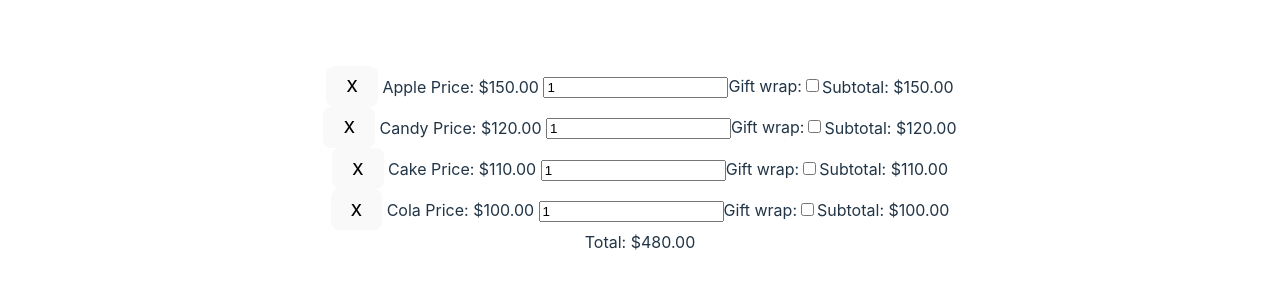
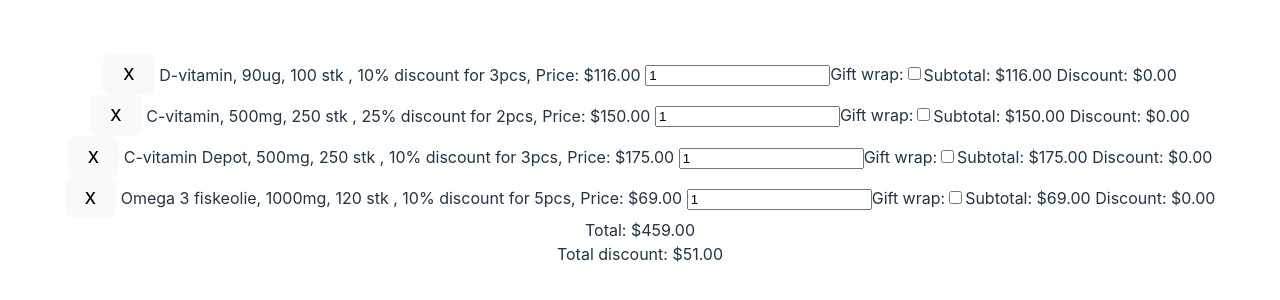
Before and after one commit to MagnusStarkadOttosen/02363FrontEndProject, a React (Vite) app: page / in a window 1280 px wide. Shown: the part 240-540 px from the top of the page. Built offline with nearby package versions, Linux system fonts and the light colour scheme.

Commit message:
discount done

```diff
--- a/src/components/ItemComponent.tsx
+++ b/src/components/ItemComponent.tsx
@@ -13,14 +13,23 @@ const ItemComponent: React.FC<ItemProps> = ({ item, onRemove, onQuantityChange }
     const [quantity, setQuantity] = useState(1);
     const [gift, setGift] = useState(0);
     //Calculates the subtotal based on quantity.
-    const subTotal = item.price * quantity;
-
+    let subTotal = item.price * quantity;
+    let totalDiscount = 0;
+    //total amount per item to buy
+    item.amount = quantity;
     //Hook to call onQuantityChange when quantity changes.
     //This informes ItemList of the changes
     useEffect(() => {
         onQuantityChange(item.id, subTotal);
     }, [quantity]); //"quantity" in [] means this effect runs then "quantity" changes.
 
+    //calculate discount per item
+    if(item.amount >= item.rebateQuantity){
+        totalDiscount = subTotal;
+        const discountInDecimal = item.rebatePercent / 100;
+        subTotal = subTotal * (1 - discountInDecimal);
+        totalDiscount = totalDiscount - subTotal;
+    }
     //What is shown for each item.
     return(
         <div className="item">
@@ -28,6 +37,10 @@ const ItemComponent: React.FC<ItemProps> = ({ item, onRemove, onQuantityChange }
             <span>
                 {item.name} {/*The name of the item*/}
             </span>
+            <span>
+                {", " + item.rebatePercent + "% discount for " + item.rebateQuantity + "pcs, "} {/*Button to remove the item.*/}
+            </span>
+
             <span>
                 {"Price: $" + item.price.toFixed(2)} {/*Button to remove the item.*/}
             </span>
@@ -41,6 +54,9 @@ const ItemComponent: React.FC<ItemProps> = ({ item, onRemove, onQuantityChange }
             <span>
                 {"Subtotal: $" + subTotal.toFixed(2)} {/*Display the subtotal.*/}
             </span>
+            <span>
+                {"Discount: $" + totalDiscount.toFixed(2)} {/*Display the subtotal.*/}
+            </span>
         </div>
     )
 }
--- a/src/components/ItemList.tsx
+++ b/src/components/ItemList.tsx
@@ -6,10 +6,10 @@ import { Item } from '../types/Items';
  * This is the hardcoded list of initial items.
  */
 const initItems: Item[] = [
-    { id: "item1", name: "Apple", price: 150, gift: 0},
-    { id: "item2", name: "Candy", price: 120, gift: 0},
-    { id: "item3", name: "Cake", price: 110, gift: 0},
-    { id: "item4", name: "Cola", price: 100, gift: 0},
+    { id: "vitamin-d-90-100", name: "D-vitamin, 90ug, 100 stk", price: 116, amount: 0, rebateQuantity: 3, rebatePercent: 10, gift: 0},
+    { id: "vitamin-c-500-250", name: "C-vitamin, 500mg, 250 stk", price: 150, amount: 0, rebateQuantity: 2, rebatePercent: 25, gift: 0},
+    { id: "vitamin-c-depot-500-250", name: "C-vitamin Depot, 500mg, 250 stk", amount: 0, rebateQuantity: 3, rebatePercent: 10, price: 175, gift: 0},
+    { id: "fish-oil-1000-120", name: "Omega 3 fiskeolie, 1000mg, 120 stk", amount: 0, rebateQuantity: 5, rebatePercent: 10, price: 69, gift: 0},
 ]
 
 const ItemList: React.FC = () => {
@@ -42,7 +42,13 @@ const ItemList: React.FC = () => {
     };
 
     //The total price for all items
-    const total = Object.values(subtotals).reduce((acc, curr) => acc + curr, 0);
+    let total = Object.values(subtotals).reduce((acc, curr) => acc + curr, 0);
+    let discount = 0;
+    if(total > 300){
+        discount = total;
+        total = total * 0.90;
+        discount = discount - total;
+    }
 
     //Maps each item to an itemComponent and display the total price.
     return(
@@ -51,6 +57,7 @@ const ItemList: React.FC = () => {
                 <ItemComponent key={item.id} item={item} onRemove={removeItem} onQuantityChange={handleQuantityChange} />
             ))}
             <div>Total: ${total.toFixed(2)}</div>
+            <div>Total discount: ${discount.toFixed(2)}</div>
         </div>
     )
 }
--- a/src/types/Items.ts
+++ b/src/types/Items.ts
@@ -2,5 +2,8 @@ export interface Item{
     id: string;
     name: string;
     price: number;
+    amount: number;
     gift: number;
+    rebateQuantity: number;
+    rebatePercent: number;
 }
```
